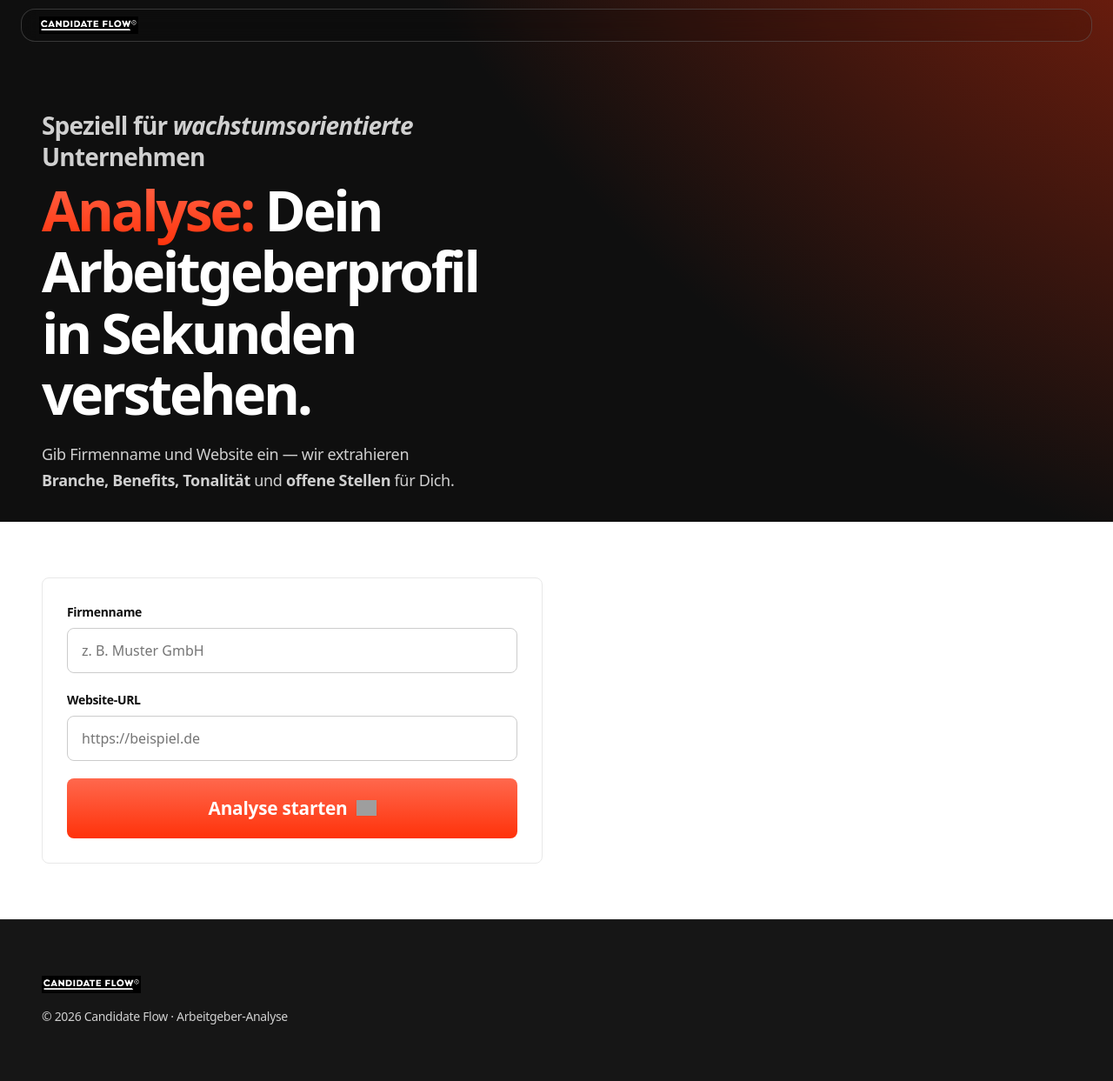
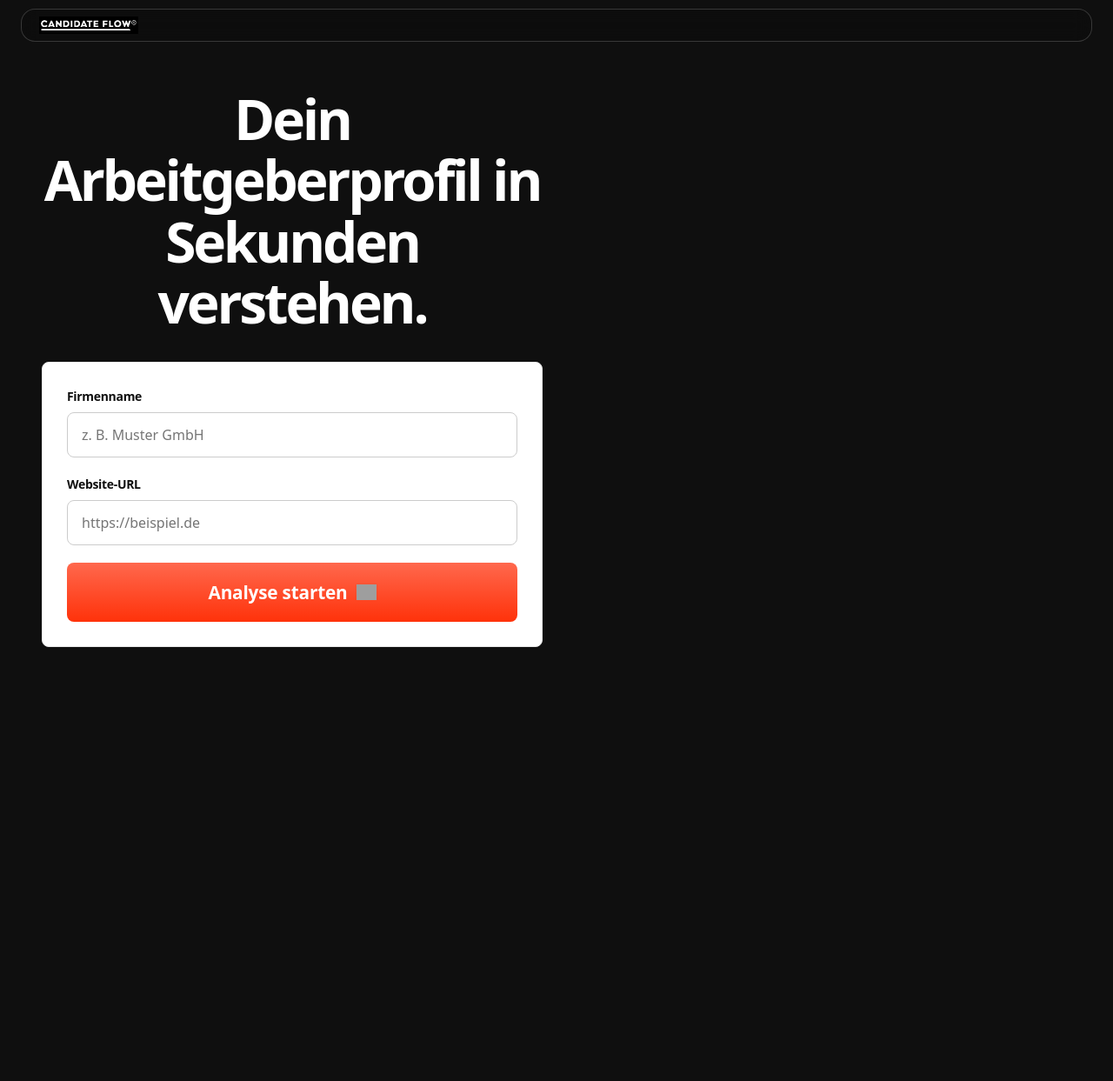
Before and after one commit to tecnickallp/candidate-flow-probeaufgabe, a Flask app: page / in a window 1280 px wide. Shown: the whole page at 87% size. After the commit the page ends 744 px from the top, so only its background shows below. Run offline with Flask 3, Linux system fonts and the light colour scheme; some web fonts are replaced; grey boxes are pictures that could not be loaded.

Commit message:
Refactor analysis landing page layout and styles
- Replaced the existing hero section with a new minimal landing layout for improved design consistency.
- Updated CSS styles to enhance the layout, including flexbox adjustments and centralized headline styling.
- Streamlined HTML structure by removing unnecessary elements and optimizing the main content area for better user experience.

```diff
--- a/static/css/style.css
+++ b/static/css/style.css
@@ -731,13 +731,21 @@ em {
 
 
 /* Analysis landing */
-.hero--analysis {
-  min-height: auto;
-  padding-bottom: 0;
+.landing--minimal {
+  flex: 1;
+  display: flex;
+  align-items: center;
+  min-height: calc(100vh - 5.5rem);
 }
 
-.hero__layout--single {
-  max-width: 48rem;
+.landing__inner {
+  max-width: 36rem;
+  margin: 0 auto;
+}
+
+.landing__headline {
+  margin-bottom: 2rem;
+  text-align: center;
 }
 
 .analysis-form {
--- a/templates/index.html
+++ b/templates/index.html
@@ -17,33 +17,12 @@
       </nav>
     </div>
 
-    <header class="hero hero--analysis">
-      <div class="padding-global">
-        <div class="container-large">
-          <div class="hero__layout hero__layout--single">
-            <div class="hero__content">
-              <div class="hero__header">
-                <h2 class="heading-h3 heading-h3--eyebrow">
-                  Speziell für <em>wachstumsorientierte</em> Unternehmen
-                </h2>
-                <h1 class="heading-h1">
-                  <em class="text-accent">Analyse:</em>
-                  Dein Arbeitgeberprofil in Sekunden verstehen.
-                </h1>
-                <p class="text-secondary text-medium">
-                  Gib Firmenname und Website ein — wir extrahieren <strong>Branche, Benefits, Tonalität</strong>
-                  und <strong>offene Stellen</strong> für Dich.
-                </p>
-              </div>
-            </div>
-          </div>
-        </div>
-      </div>
-    </header>
-
-    <section class="section section--light">
+    <main class="landing landing--minimal">
       <div class="padding-global padding-section-medium">
-        <div class="container-large">
+        <div class="container-large landing__inner">
+          <h1 class="heading-h1 landing__headline">
+            Dein Arbeitgeberprofil in Sekunden verstehen.
+          </h1>
           <div class="card card--form">
             <form id="analysis-form" class="analysis-form" novalidate>
               <div class="analysis-form__field">
@@ -63,18 +42,7 @@
           </div>
         </div>
       </div>
-    </section>
-
-    <footer class="footer">
-      <div class="padding-global">
-        <div class="container-large footer__inner">
-          <a href="/" class="nav__brand">
-            <img src="{{ logo_dark }}" alt="Candidate Flow Logo" class="nav__logo" width="102" height="20">
-          </a>
-          <p class="text-secondary text-small">© 2026 Candidate Flow · Arbeitgeber-Analyse</p>
-        </div>
-      </div>
-    </footer>
+    </main>
   </div>
 
   <div id="loader" class="loader" hidden aria-live="polite" aria-busy="true">
```
